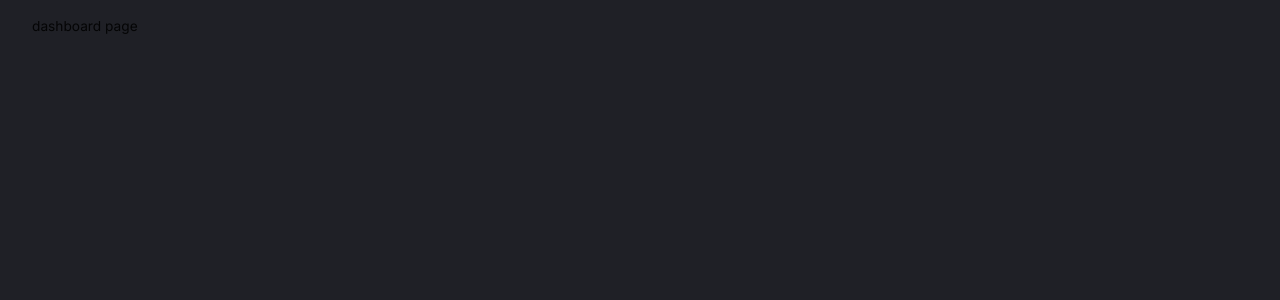
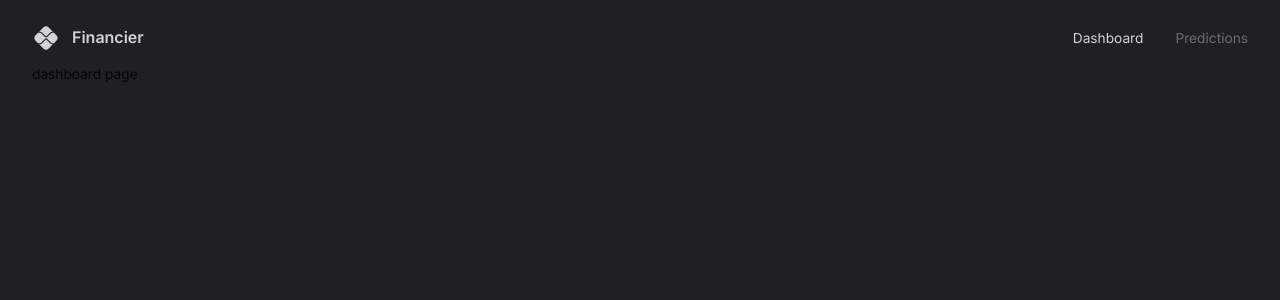
Before and after one commit to BenJohnsonFullStack/finance-dashboard, a React (Vite) app in the folder client/: page / in a window 1280 px wide. Shown: the top 300 px of the page. Built offline with nearby package versions, Linux system fonts and the light colour scheme.

Commit message:
navigation

```diff
--- a/client/src/App.tsx
+++ b/client/src/App.tsx
@@ -4,6 +4,7 @@ import { createTheme } from "@mui/material/styles";
 import { CssBaseline, ThemeProvider } from "@mui/material";
 import { useMemo } from "react";
 import { BrowserRouter, Routes, Route } from "react-router-dom";
+import Navbar from "@/scenes/navbar/Navbar";
 
 function App() {
   const theme = useMemo(() => createTheme(themeSettings), []);
@@ -15,6 +16,7 @@ function App() {
           <ThemeProvider theme={theme}>
             <CssBaseline />
             <Box width="100%" padding="1rem 2rem 4rem 2rem">
+              <Navbar />
               <Routes>
                 <Route path="/" element={<div>dashboard page</div>} />
                 <Route
--- /dev/null
+++ b/client/src/components/FlexBetween.tsx
@@ -0,0 +1,10 @@
+import { Box } from "@mui/material";
+import { styled } from "@mui/system";
+
+const FlexBetween = styled(Box)({
+  display: "flex",
+  justifyContent: "space-between",
+  alignItems: "center",
+});
+
+export default FlexBetween;
--- /dev/null
+++ b/client/src/scenes/navbar/Navbar.tsx
@@ -0,0 +1,52 @@
+import { useState } from "react";
+import PixIcon from "@mui/icons-material/Pix";
+import { Link } from "react-router-dom";
+import { Box, Typography, useTheme } from "@mui/material";
+import FlexBetween from "@/components/flexBetween";
+
+type Props = {};
+
+const Navbar = (props: Props) => {
+  const { palette } = useTheme();
+  const [selected, setSelected] = useState("dashboard");
+
+  return (
+    <FlexBetween mb="0.25rem" p="0.5rem 0rem" color={palette.grey[300]}>
+      <FlexBetween gap="0.75rem">
+        <PixIcon sx={{ fontSize: "28px" }} />
+        <Typography variant="h4" fontSize="16px">
+          Financier
+        </Typography>
+      </FlexBetween>
+
+      <FlexBetween gap="2rem">
+        <Box sx={{ "&:hover": { color: palette.primary[100] } }}>
+          <Link
+            to="/"
+            onClick={() => setSelected("dashboard")}
+            style={{
+              color: selected === "dashboard" ? "inherit" : palette.grey[700],
+              textDecoration: "inherit",
+            }}
+          >
+            Dashboard
+          </Link>
+        </Box>
+        <Box sx={{ "&:hover": { color: palette.primary[100] } }}>
+          <Link
+            to="/predictions"
+            onClick={() => setSelected("predictions")}
+            style={{
+              color: selected === "predictions" ? "inherit" : palette.grey[700],
+              textDecoration: "inherit",
+            }}
+          >
+            Predictions
+          </Link>
+        </Box>
+      </FlexBetween>
+    </FlexBetween>
+  );
+};
+
+export default Navbar;
```
